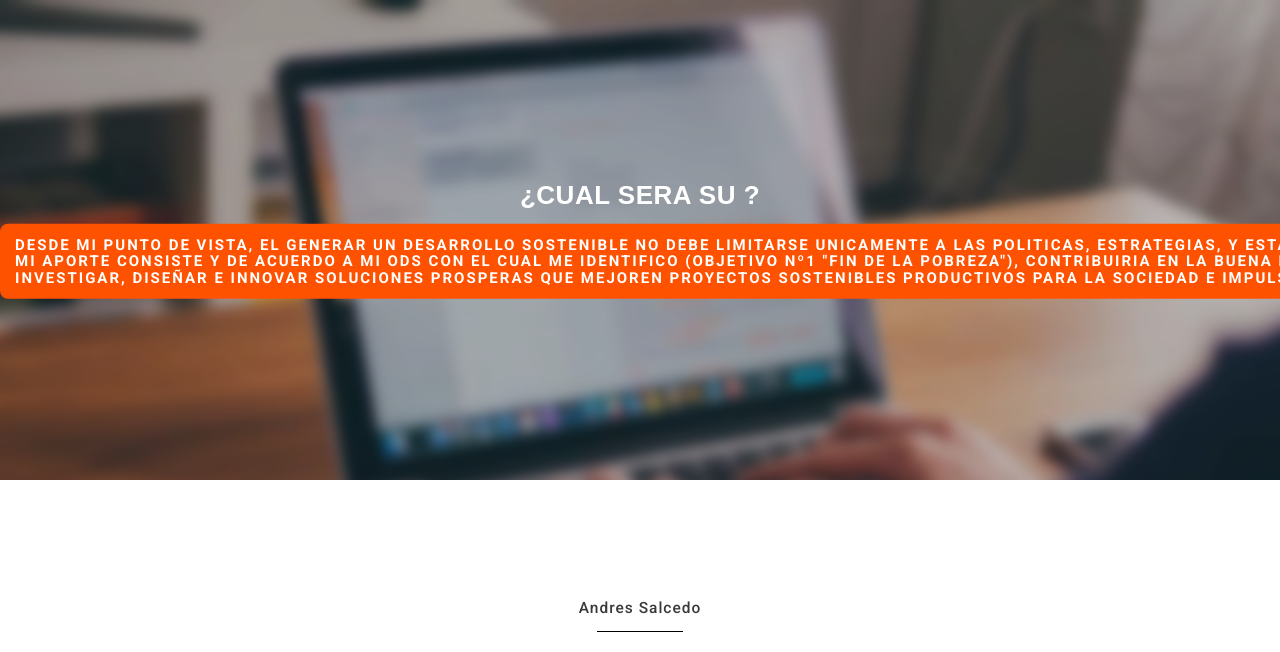
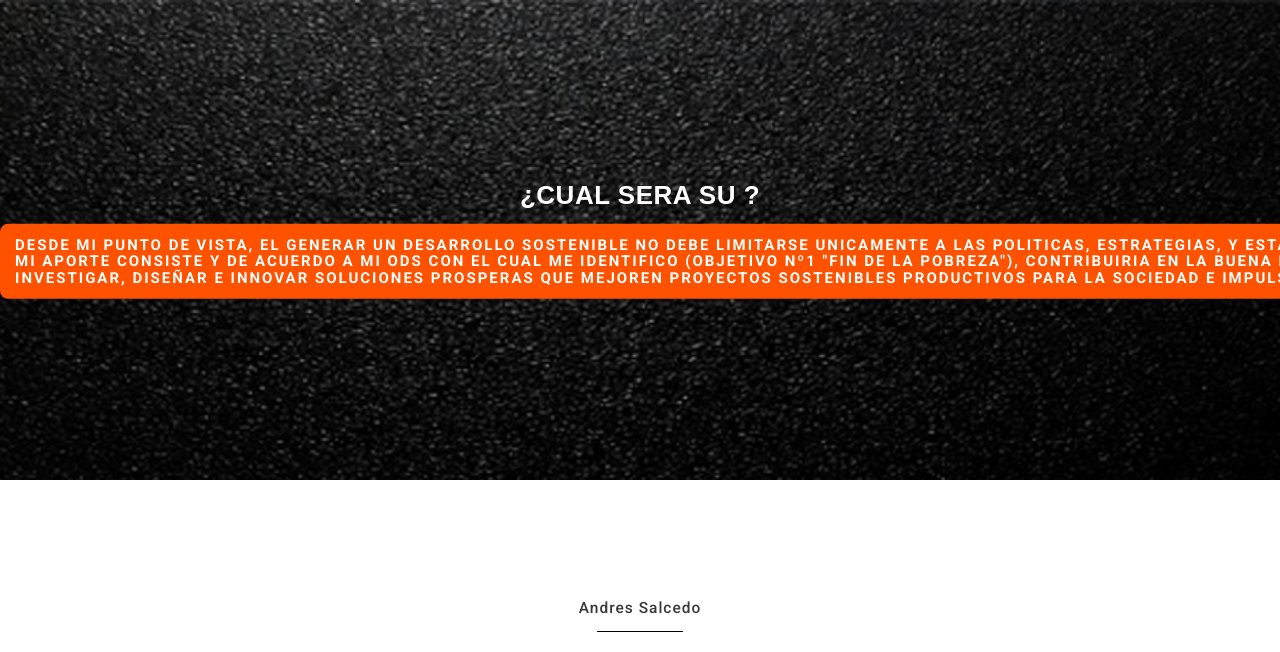
Before and after one commit to andresalcedo/emprendimiento, a website: page index.html in a window 1280 px wide. Drawn offline with Linux system fonts and the light colour scheme.

Commit message:
Merge origin/master
Conflicts:
	README.md

```diff
--- a/css/style.css
+++ b/css/style.css
@@ -225,7 +225,7 @@ h1,h2,h3,h4,h5,h6,p{
 
 /*banner*/
 .banner-full-image {
-    background: rgba(0, 0, 0, 0) url("../images/mac.png") no-repeat scroll center top / cover ;
+    background: rgba(0, 0, 0, 0) url("../images/fond.png") no-repeat scroll center top / cover ;
     background-attachment: fixed;
     height: 480px;
     position: relative;
```
Also changed, not shown: images/fond.png (added).
